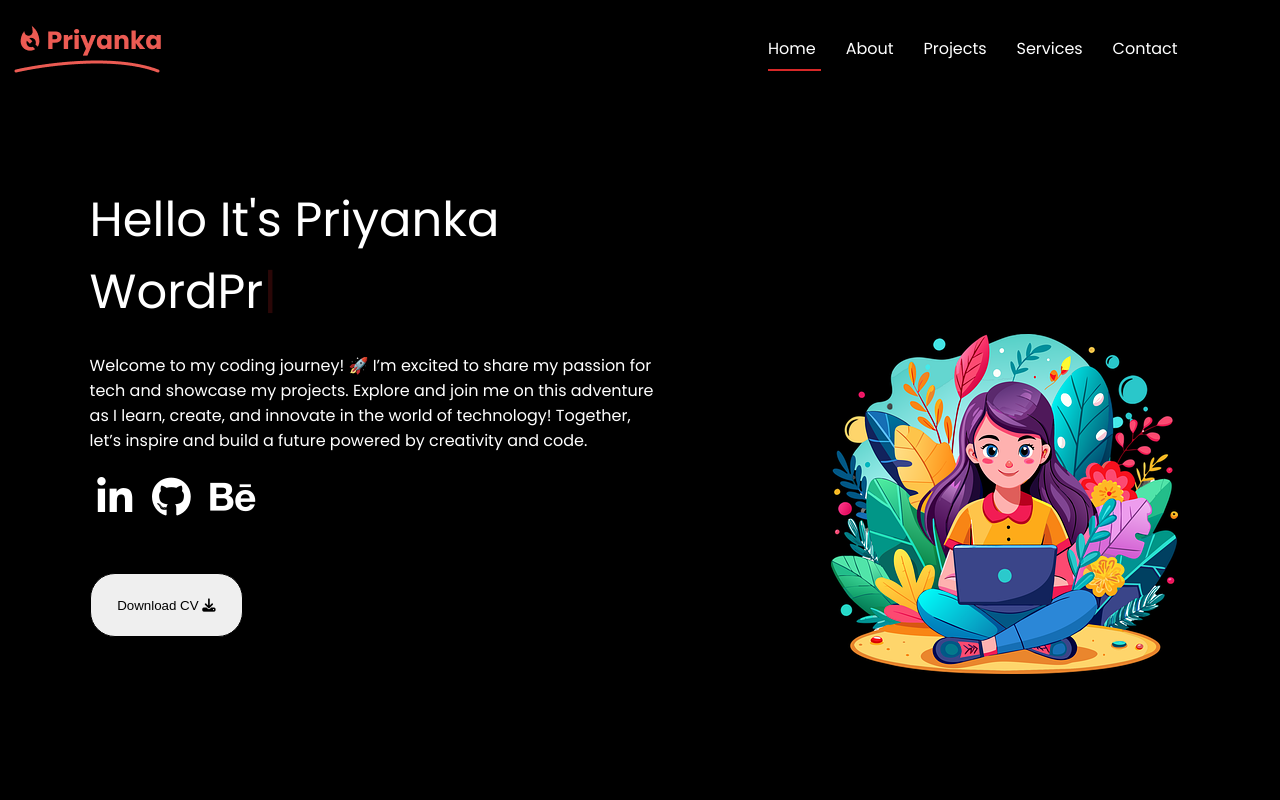
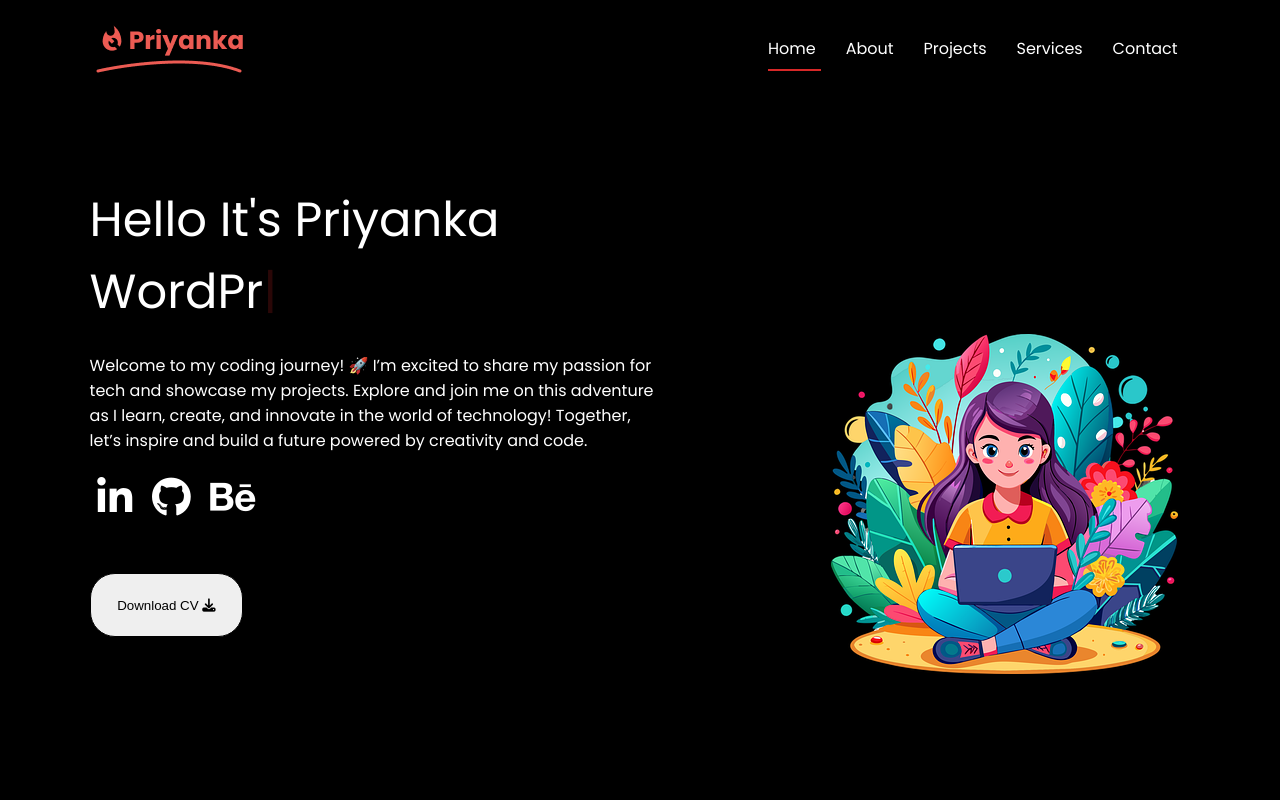
Before and after one commit to priyankastack/Priyanka-sPortfolio, a website: page content/index.html in a window 1280 px wide. Shown: the top 800 px of the page. Drawn offline with nearby package versions, Linux system fonts and the light colour scheme.

Commit message:
Update styles.css

```diff
--- a/content/styles.css
+++ b/content/styles.css
@@ -23,7 +23,7 @@ body {
   z-index: 1000;
 }
 #namelogo {
-  margin-left:1vh;
+  margin-left:7vw;
 }
 .nav-links {
   margin-right: 7vw;
```
